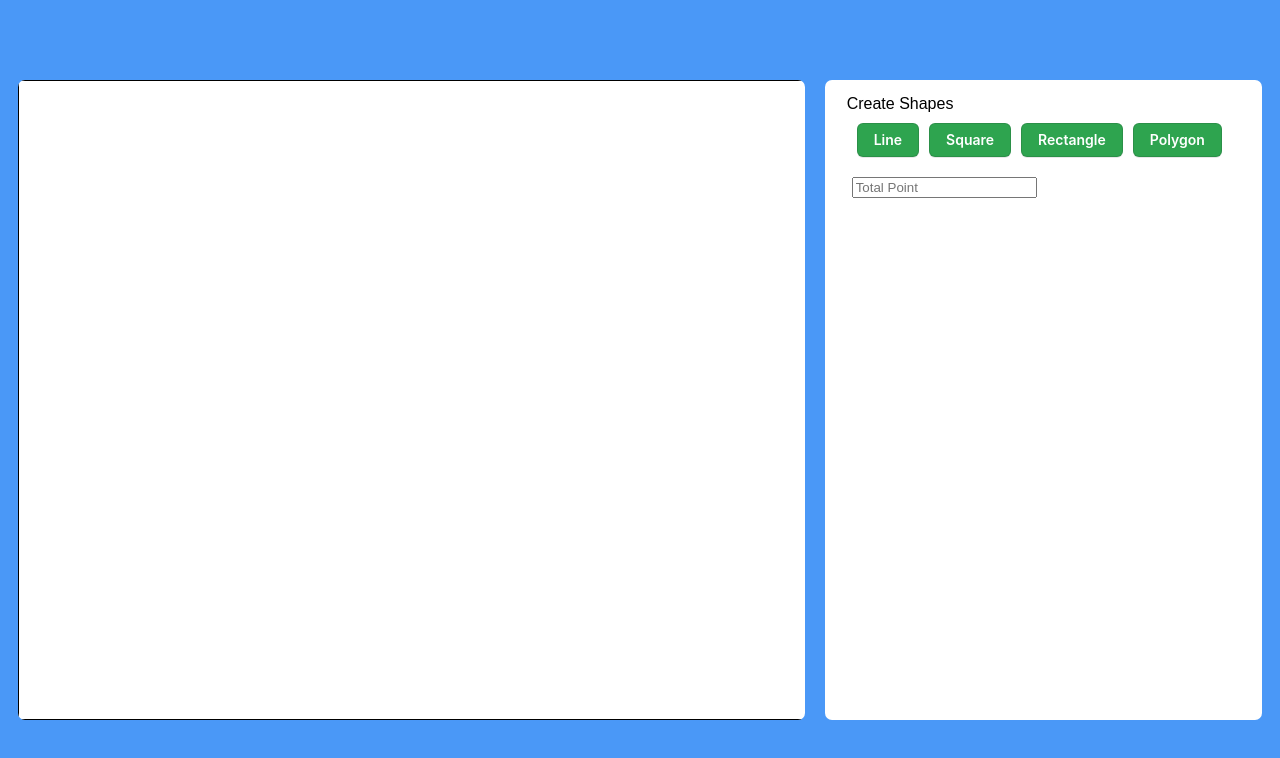
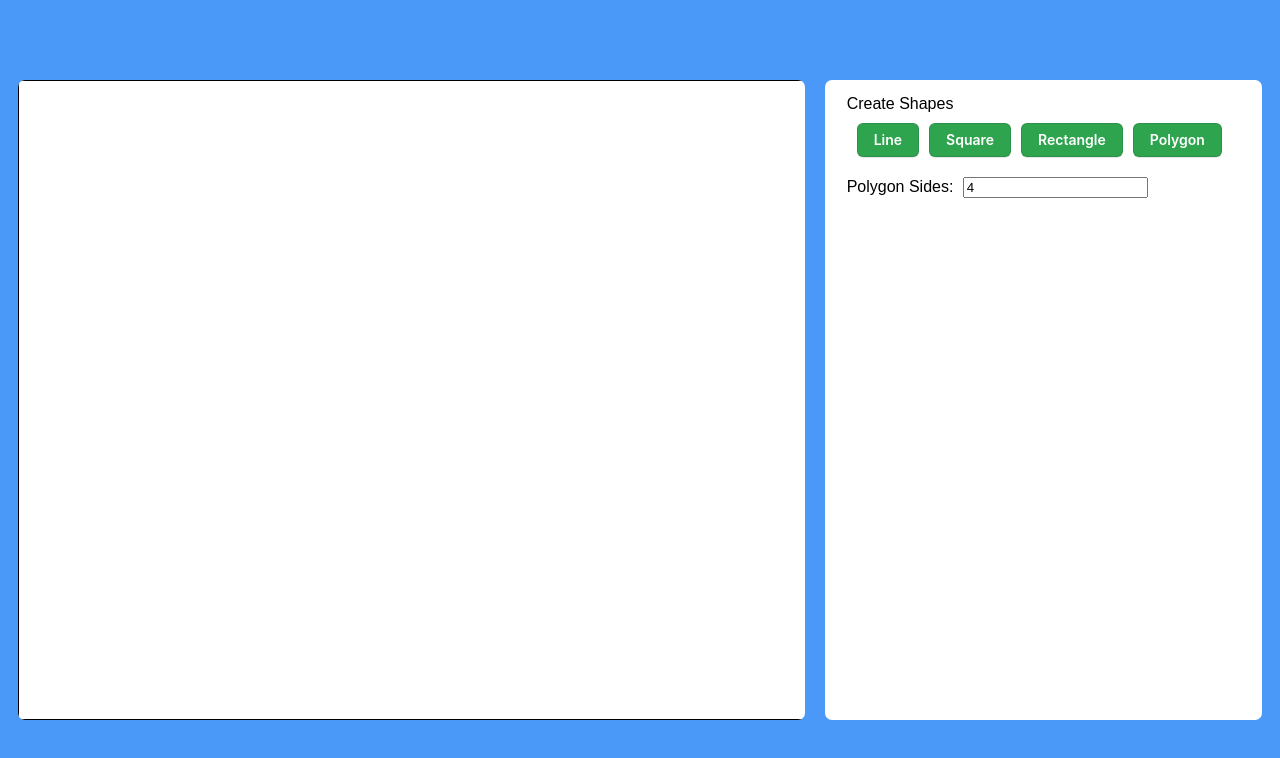
Before and after one commit to IMYELI/Tubes-1-Grafkom, a plain HTML site: page src/index.html in a window 1280 px wide. Drawn offline with Linux system fonts and the light colour scheme.

Commit message:
fix polygon

```diff
--- a/src/index.html
+++ b/src/index.html
@@ -20,7 +20,8 @@
             <button class="button-3" onclick="rectangleDrawingMode()">Rectangle</button>
             <button class="button-3" onclick="polygonDrawingMode()">Polygon</button>
           </div>
-          <input type="number" class="polygon-sides" id="polygon-sides" placeholder="Total Point" min="3" />
+          <label class="create">Polygon Sides:</label>
+          <input type="number" class="polygon-sides" id="polygon-sides" min="3" value="4"/>
         </div>
       </div>
     </div>
```
